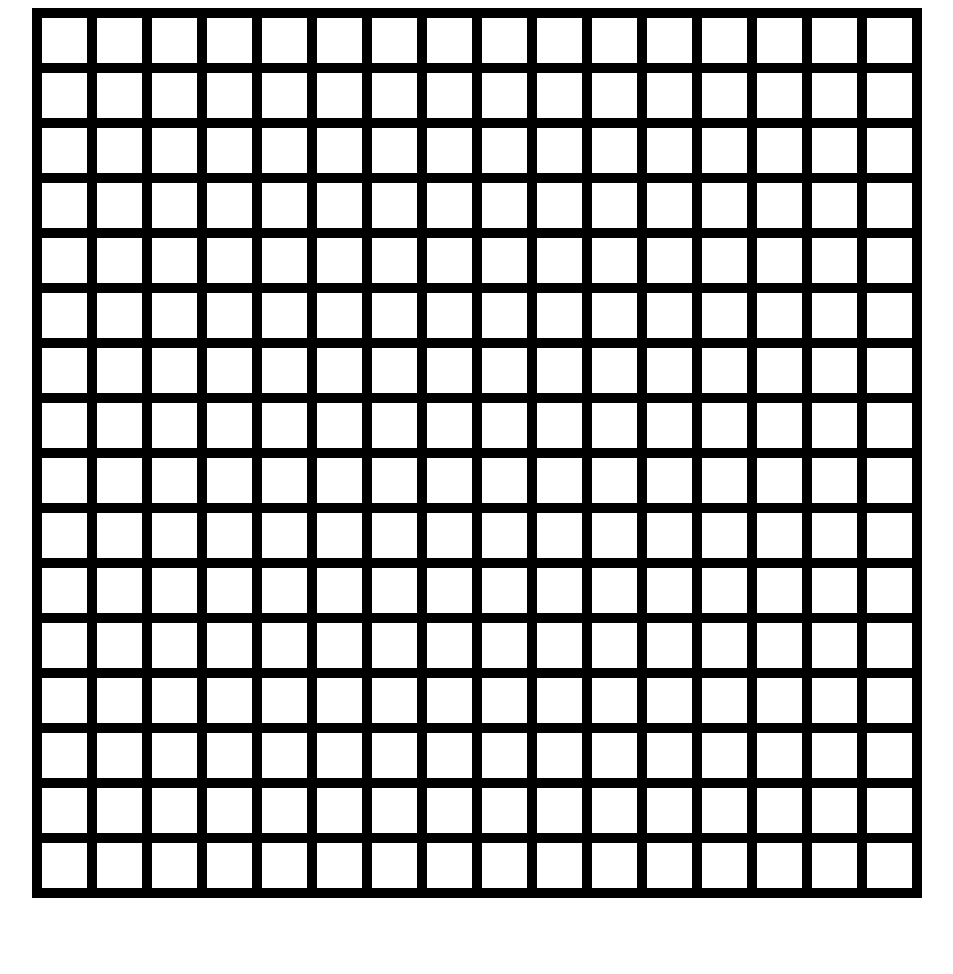
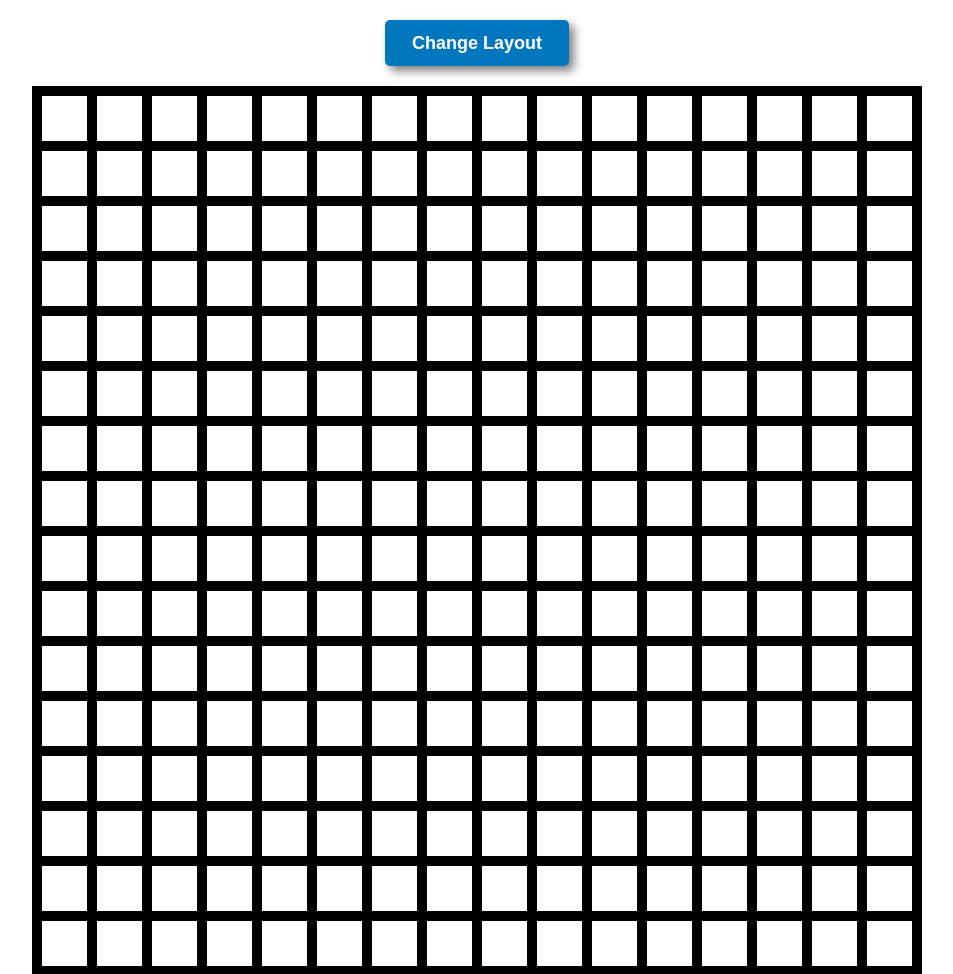
Before and after one commit to BeraTegui/Etch-a-Sketch, a plain HTML site: page index.html in a window 1280 px wide. Shown: the top 974 px of the page, without its empty margins (163-1116 px from the left). Before the commit the page ends 906 px from the top, so only its background shows below. Drawn offline with Linux system fonts and the light colour scheme.

Commit message:
style btn (functonality pending)

```diff
--- a/css/styles.css
+++ b/css/styles.css
@@ -1,4 +1,5 @@
 .container{
+    background-color: rgb(255, 249, 196);
     width: min-content;
     height: min-content;
     border: solid #000 5px;
@@ -8,3 +9,20 @@
     gap: 0
 
 }
+
+.userInp{
+    border: none;
+    background-color: rgb(2, 119, 189);
+    color: #fff;
+    font-weight: 600;
+    font-size: 18px;
+    padding: .7em;
+    padding-right: 1.5em;
+    padding-left: 1.5em;
+    border-radius: 5px;
+    box-shadow: 5px 5px 10px rgba(0, 0, 0, 50%);
+    display: flex;
+    margin-inline: auto;
+    margin-bottom: 20px;
+    margin-top: 20px;
+}
--- a/index.html
+++ b/index.html
@@ -8,8 +8,9 @@
 </head>
 <body>
 
+    <button class="userInp">Change Layout</button>
+
     <div class="container">
-
     </div>
 
     <script src="script.js"></script>
--- a/script.js
+++ b/script.js
@@ -38,3 +38,9 @@ block.forEach((currentValue) =>{
         changeColor(currentValue);
     });
 });
+
+const btn = document.querySelector('.userInp');
+
+btn.addEventListener('click', ()=>{
+
+})
```
Also changed, not shown: 1 other file.
